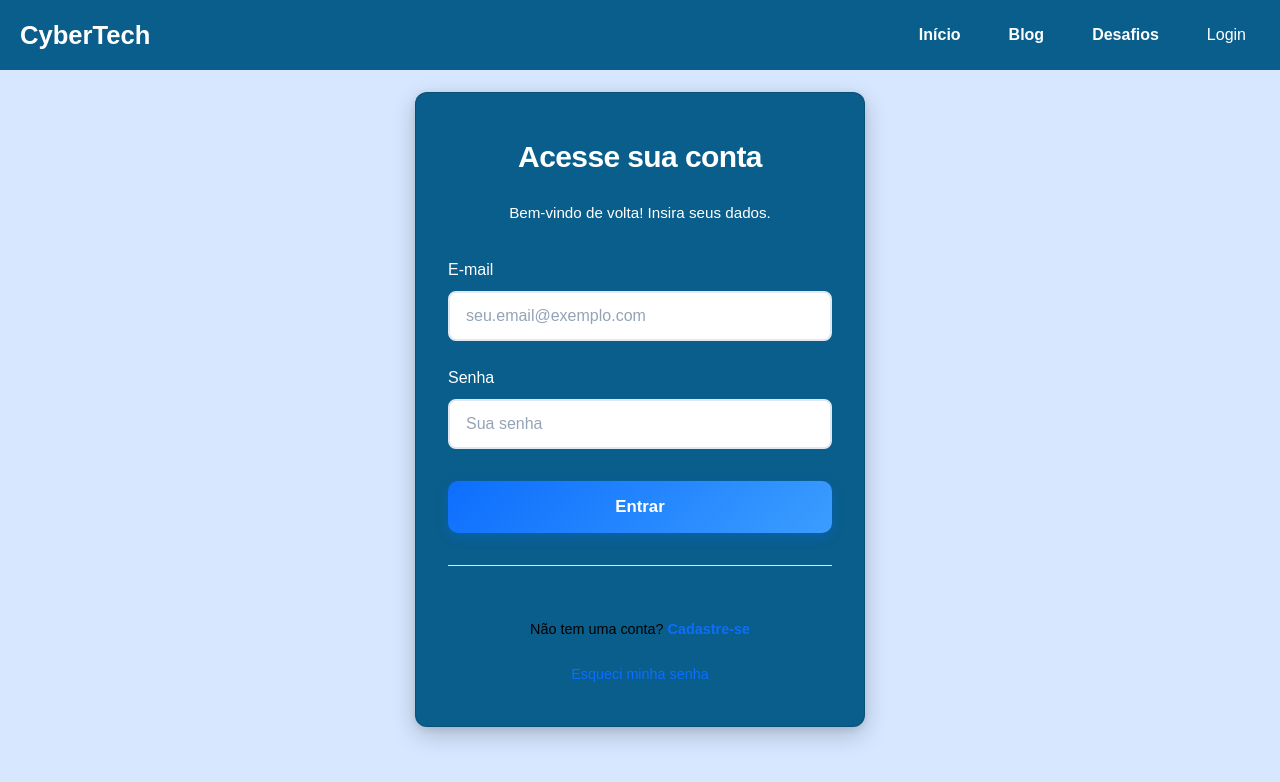
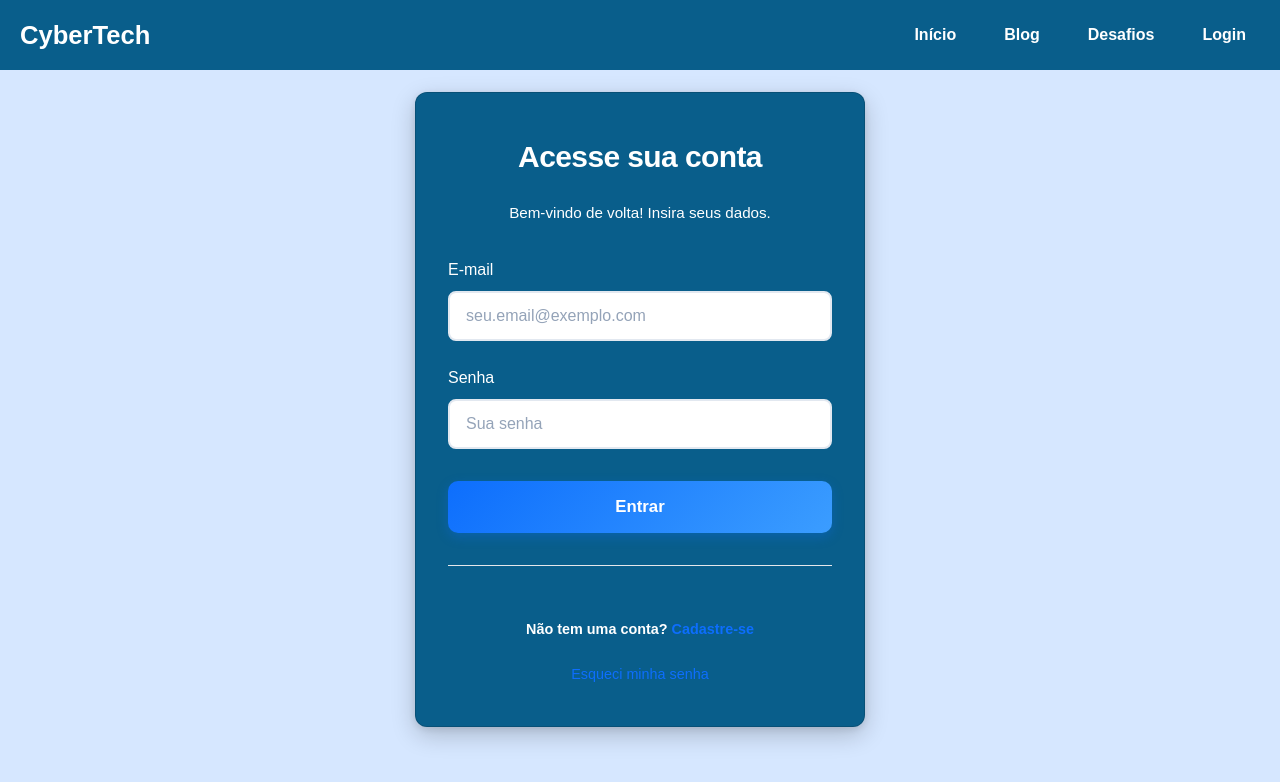
Before and after one commit to ErickEstavarenco/cyber-tech-, a React (Vite) app: page /login in a window 1280 px wide. Shown: the top 782 px of the page. Built offline with nearby package versions, Linux system fonts and the light colour scheme; no server answers.

Commit message:
Alteração de cor de texto no card de Login.

```diff
--- a/src/components/Header.jsx
+++ b/src/components/Header.jsx
@@ -140,7 +140,10 @@ export default function Header() {
             </button>
           </>
         ) : (
-          <Link to="/login" onClick={() => handleNavClick("/login")}>
+          <Link to="/login" onClick={() => handleNavClick("/login")}
+          style={{
+              fontWeight: 'bold',
+            }}>
             Login
           </Link>
         )}
--- a/src/pages/Login/Login.jsx
+++ b/src/pages/Login/Login.jsx
@@ -78,7 +78,10 @@ const Login = () => {
 
         <div className={styles.switchAuth}>
           <p>
-            Não tem uma conta? <Link to="/cadastro">Cadastre-se</Link>
+            <span style={{
+              fontWeight: 'bold',
+              color: "white",
+            }}>Não tem uma conta?</span> <Link to="/cadastro">Cadastre-se</Link>
           </p>
         </div>
 
```
Also changed, not shown: 1 other file (tests, documents, lock files or other folders).
